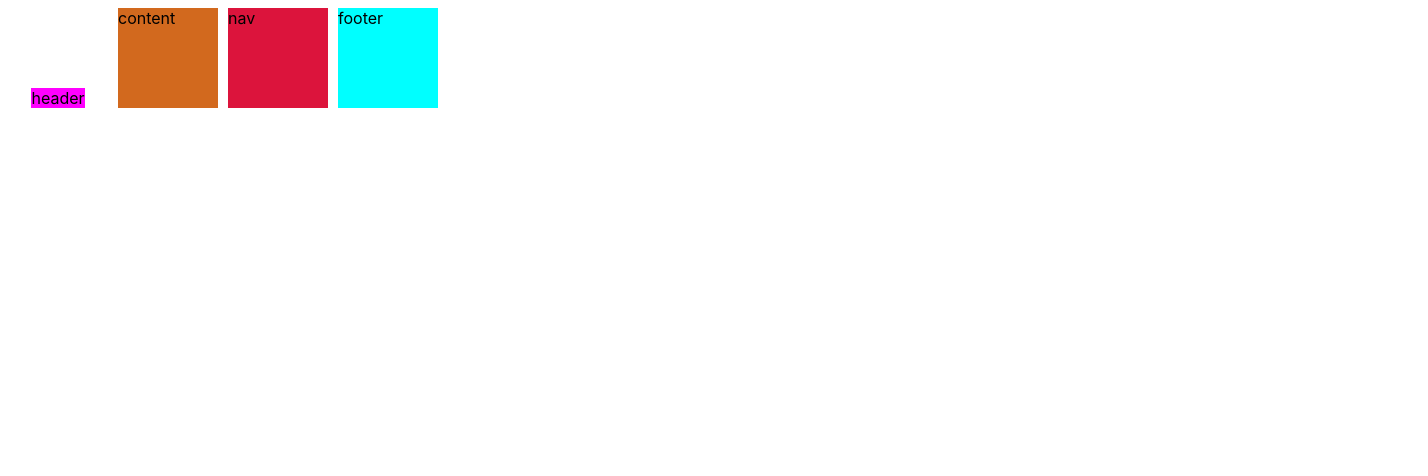
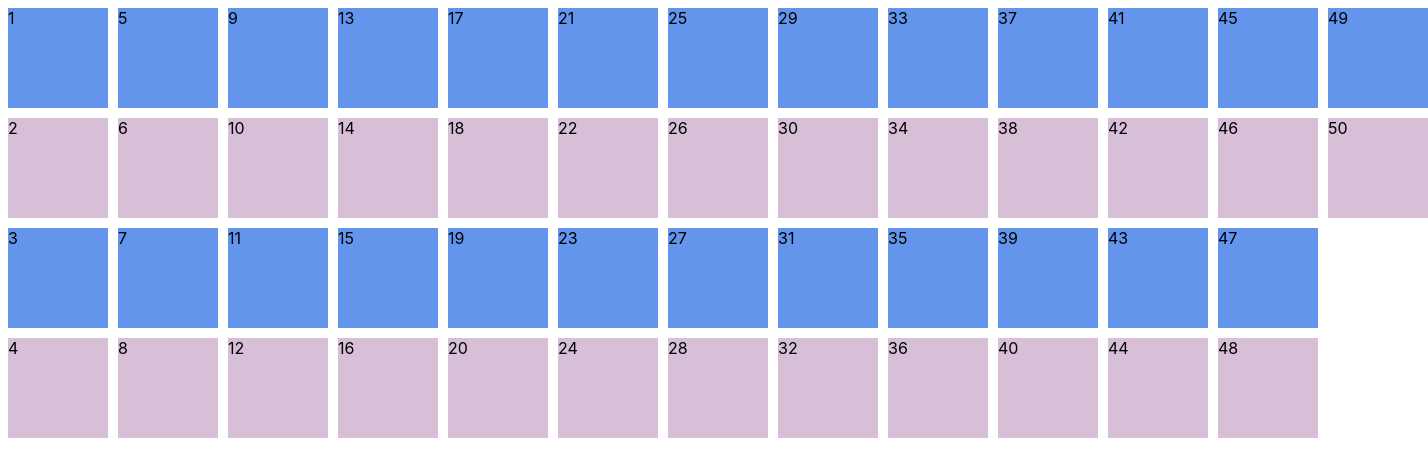
Before and after one commit to hojunkim1/sassy-style, a plain HTML site: page index.html in a window 1280 px wide. Shown: the whole page, 1428 px wide, since content can reach past the window. Drawn offline with Linux system fonts and the light colour scheme.

Commit message:
learn grid auto column

```diff
--- a/index.html
+++ b/index.html
@@ -9,10 +9,56 @@
   </head>
   <body>
     <div class="grid">
-      <div class="header">header</div>
-      <div class="content">content</div>
-      <div class="nav">nav</div>
-      <div class="footer">footer</div>
+      <div class="item">1</div>
+      <div class="item">2</div>
+      <div class="item">3</div>
+      <div class="item">4</div>
+      <div class="item">5</div>
+      <div class="item">6</div>
+      <div class="item">7</div>
+      <div class="item">8</div>
+      <div class="item">9</div>
+      <div class="item">10</div>
+      <div class="item">11</div>
+      <div class="item">12</div>
+      <div class="item">13</div>
+      <div class="item">14</div>
+      <div class="item">15</div>
+      <div class="item">16</div>
+      <div class="item">17</div>
+      <div class="item">18</div>
+      <div class="item">19</div>
+      <div class="item">20</div>
+      <div class="item">21</div>
+      <div class="item">22</div>
+      <div class="item">23</div>
+      <div class="item">24</div>
+      <div class="item">25</div>
+      <div class="item">26</div>
+      <div class="item">27</div>
+      <div class="item">28</div>
+      <div class="item">29</div>
+      <div class="item">30</div>
+      <div class="item">31</div>
+      <div class="item">32</div>
+      <div class="item">33</div>
+      <div class="item">34</div>
+      <div class="item">35</div>
+      <div class="item">36</div>
+      <div class="item">37</div>
+      <div class="item">38</div>
+      <div class="item">39</div>
+      <div class="item">40</div>
+      <div class="item">41</div>
+      <div class="item">42</div>
+      <div class="item">43</div>
+      <div class="item">44</div>
+      <div class="item">45</div>
+      <div class="item">46</div>
+      <div class="item">47</div>
+      <div class="item">48</div>
+      <div class="item">49</div>
+      <div class="item">50</div>
     </div>
   </body>
 </html>
--- a/style.css
+++ b/style.css
@@ -2,36 +2,22 @@ body {
   /* Default Design */
   font-family: -apple-system, BlinkMacSystemFont, "Segoe UI", Roboto, Oxygen,
     Ubuntu, Cantarell, "Open Sans", "Helvetica Neue", sans-serif;
-  height: 100vh;
 }
 
 .grid {
-  /* Design */
-  height: 100%;
   /* Layout */
   display: grid;
   grid-template-columns: repeat(4, 100px);
   grid-template-rows: repeat(4, 100px);
+  grid-auto-columns: 100px;
+  grid-auto-flow: column;
   gap: 10px;
 }
 
-.header {
-  /* Design */
-  background-color: fuchsia;
-  place-self: end center;
+.item:nth-child(2n-1) {
+  background-color: cornflowerblue;
 }
 
-.content {
-  /* Design */
-  background-color: chocolate;
+.item:nth-child(2n) {
+  background-color: thistle;
 }
-
-.nav {
-  /* Design */
-  background-color: crimson;
-}
-
-.footer {
-  /* Design */
-  background-color: cyan;
-}
```
